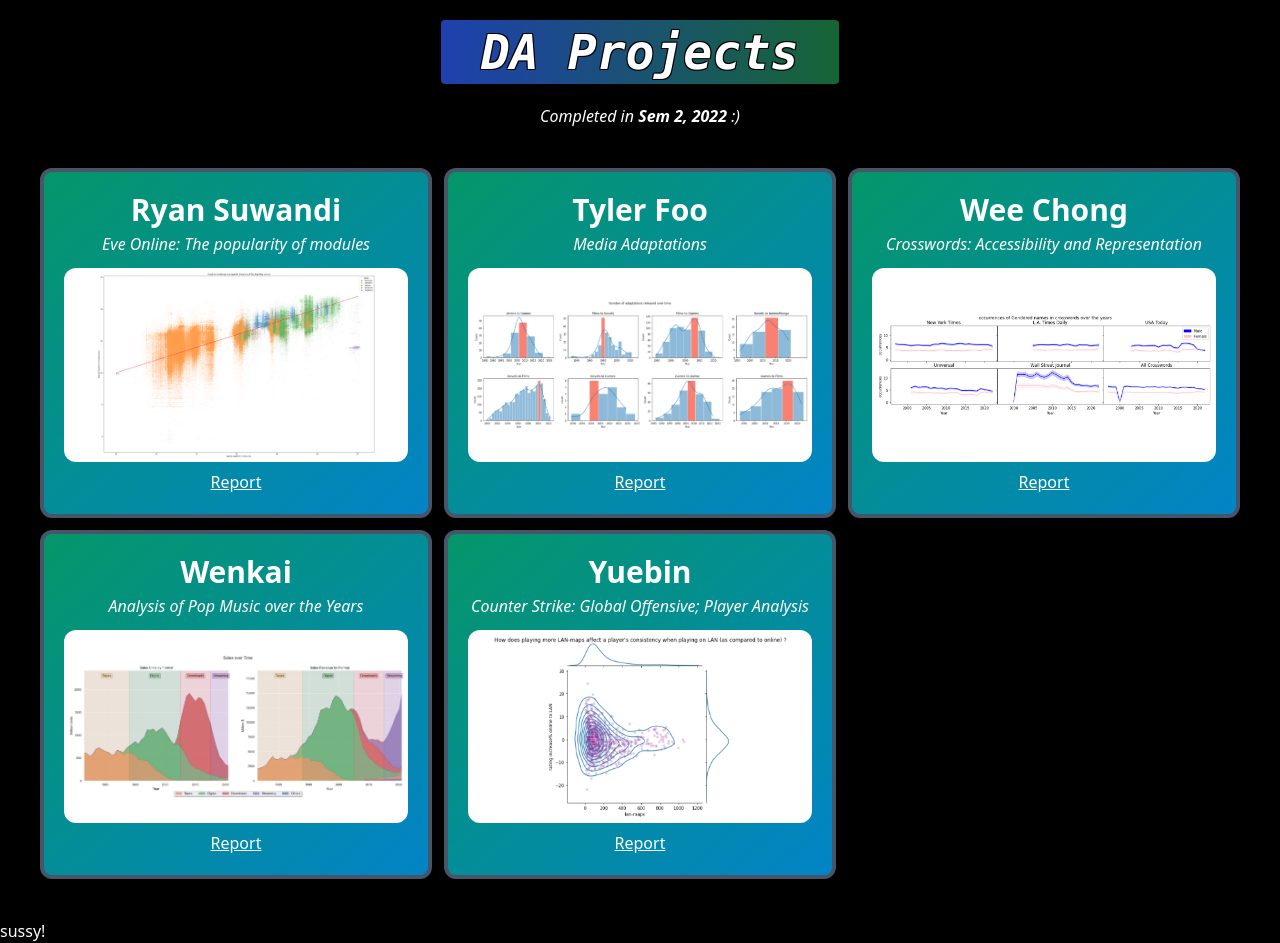
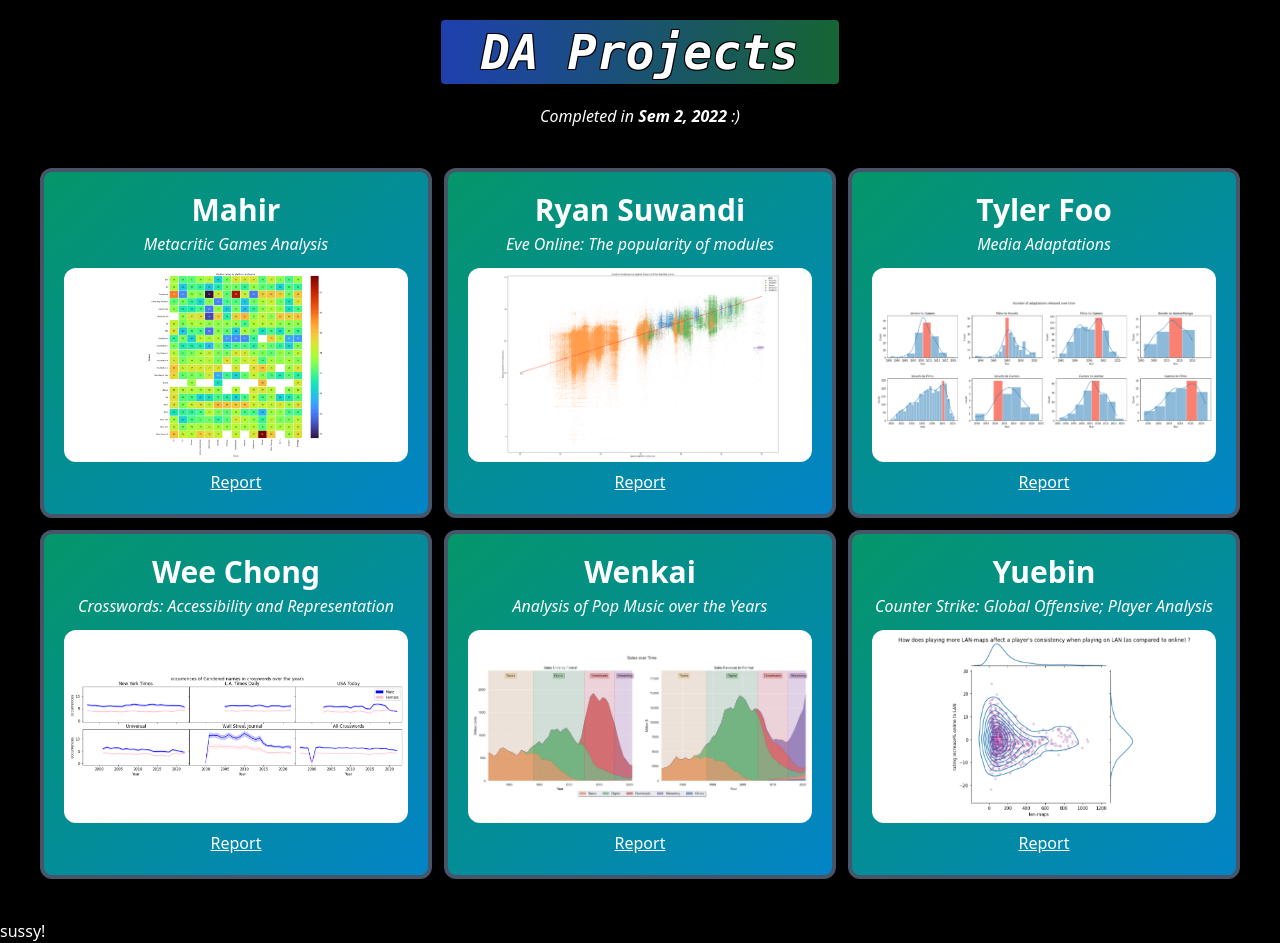
Before and after one commit to M22404/DAProject, a plain HTML site: page index.html in a window 1280 px wide. Drawn offline with nearby package versions, Linux system fonts and the light colour scheme.

Commit message:
mahir html

```diff
--- a/index.html
+++ b/index.html
@@ -18,6 +18,18 @@
 <p class="text-l italic text-center">Completed in <b>Sem 2, 2022</b> :)</p>
 
 <div class="grid gap-3 m-5 p-5 grid-cols-3">
+    <div class="bg-gradient-to-br from-emerald-600 to-sky-600 rounded-xl p-5 border-4 border-slate-600">
+        <div class="flex flex-col">
+            <h1 class="text-3xl font-bold text-center">Mahir</h1>
+            <p class="text-l text-center italic py-1">Metacritic Games Analysis</p>
+            <div class="h-2"></div>
+            <div class="aspect-video bg-white flex flex-initial justify-center flex-col w-full h-full rounded-xl p-1">
+                <img src="./imgs/Mahir.png" class="object-contain max-w-full max-h-full" alt="Graph"/>
+            </div>
+            <div class="h-2"></div>
+            <a href="./reports/ProjectReportMahir.html" target="_blank" class="text-center underline">Report</a>
+        </div>
+    </div>
     <div class="bg-gradient-to-br from-emerald-600 to-sky-600 rounded-xl p-5 border-4 border-slate-600">
         <div class="flex flex-col">
             <h1 class="text-3xl font-bold text-center">Ryan Suwandi</h1>
```
Also changed, not shown: imgs/Mahir.png (added).
